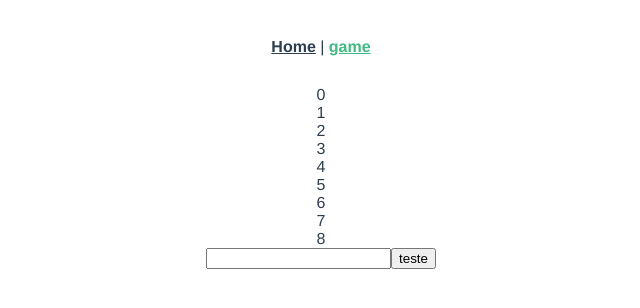
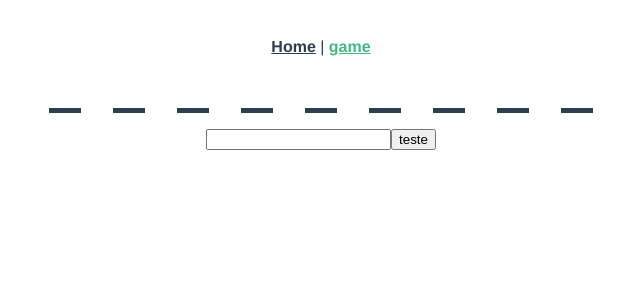
Before and after one commit to jacondino/spotforca-front-end, a Vue app: page /game in a window 1280 px wide. Shown: the top 308 px of the page, without its empty margins (319-959 px from the left). Built offline with nearby package versions, Linux system fonts and the light colour scheme.

Commit message:
validações e css

```diff
--- a/src/views/Game.vue
+++ b/src/views/Game.vue
@@ -8,7 +8,7 @@
     <h1 v-if="error>6">perna direita</h1>
     <div class="words">
       <div v-for="(item, i) in words.split('').length" :key="i">
-        <span>{{ i }}</span>
+        <span v-if="wordsSuccess.filter((it) => it ===  words[i]).length > 0">{{ words[i] }}</span>
       </div>
     </div>
     <input v-model="wordsClient" maxlength="1" />
@@ -25,11 +25,29 @@ export default {
     wordsError: [],
     wordsSuccess: [],
     wordsClient: "",
-    err: false,
+    err: false
   }),
   methods: {
     onCheckLetters() {
       const p = this.words.split("");
+
+      if (!this.wordsClient) return;
+
+      const checkSuccess = this.wordsSuccess.filter(
+        it => it.toUpperCase() == this.wordsClient.toUpperCase()
+      );
+
+      const checkError = this.wordsError.filter(
+        it => it.toUpperCase() == this.wordsClient.toUpperCase()
+      );
+
+      if (checkSuccess.length > 0 || checkError.length > 0) {
+        this.wordsClient = "";
+        this.err = false;
+
+        return;
+      }
+
       p.map(it => {
         if (it.toUpperCase() === this.wordsClient.toUpperCase()) {
           this.wordsSuccess.push(it);
@@ -50,20 +68,22 @@ export default {
     }
   }
 };
-// .palavras div {
-//     margin: 1em;
-//     border-bottom: 5px solid;
-//     width: 32px;
-//     padding-bottom: 6px;
-// }
-// .palavra {
-//   display: flex;
-//     flex-wrap: wrap;
-//     justify-content: center;
-// }
-// uma palavra
-// usuario digita letra
-// se estiver errado error recebe +1 e
-// LetrasErradas
-// se estiver certo LetrasCorretas
 </script>
+
+<style scoped>
+.words {
+  display: flex;
+  flex-wrap: wrap;
+  justify-content: center;
+}
+.words div {
+  margin: 1em;
+  border-bottom: 5px solid;
+  width: 32px;
+  padding-bottom: 6px;
+}
+.words div span {
+  font-size: 2em;
+  font-weight: 400;
+}
+</style>
```
